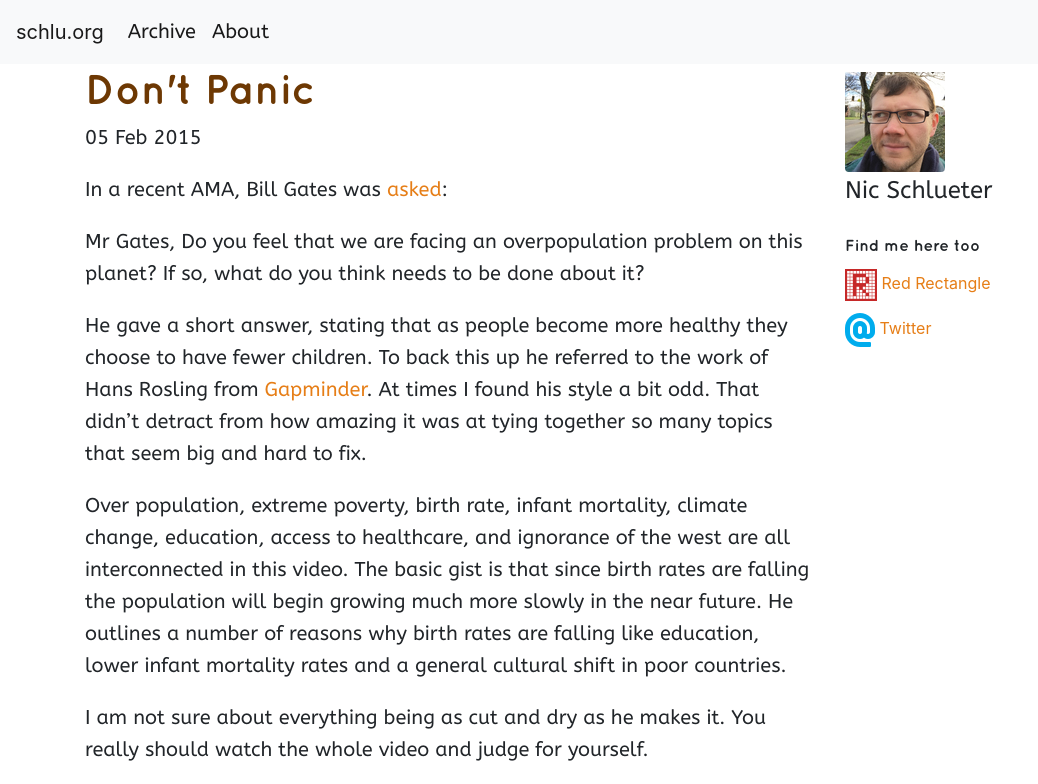
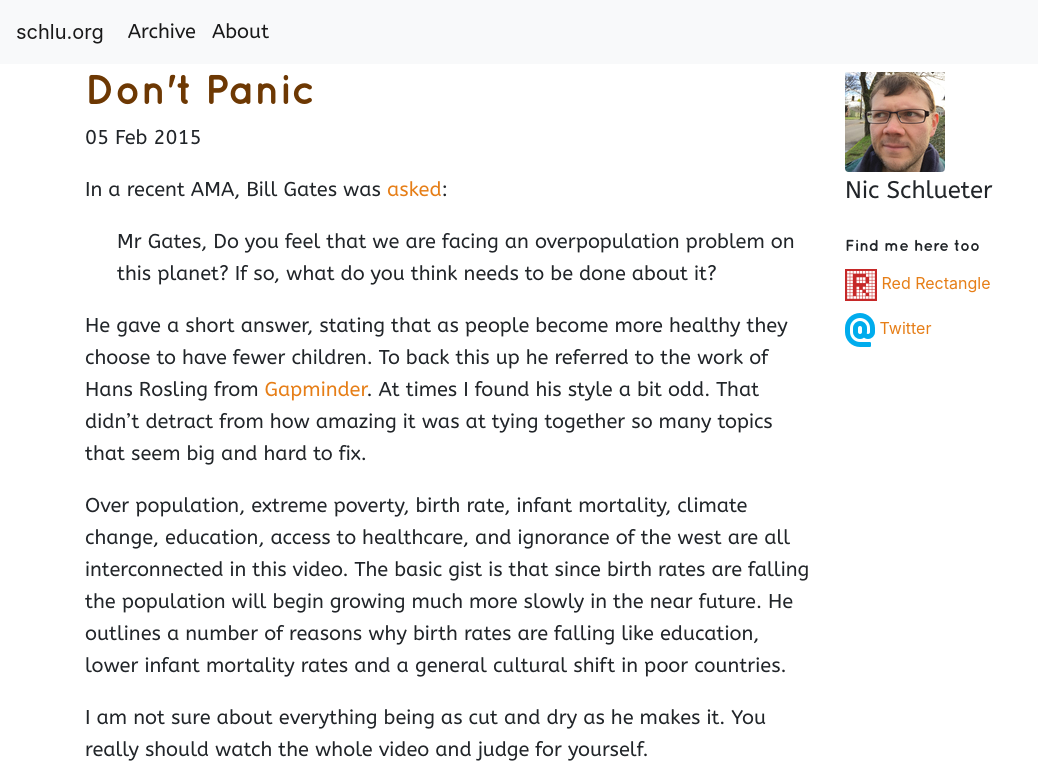
Before and after one commit to schlu/schlu.github.io, a Jekyll site: the page built from _posts/2015-02-05-Dont-Panic.markdown, in a window 1280 px wide. Shown: the top 784 px of the page, without its empty margins (0-1038 px from the left). Built offline with Jekyll 4.4.1, drawn with Linux system fonts in a browser that asks for light colours; grey boxes are pictures that could not be loaded.

Commit message:
adds styling for blockquotes

```diff
--- a/css/main.scss
+++ b/css/main.scss
@@ -36,6 +36,10 @@ body li {
   font-size: 20px;
   font-family:'ABeeZee', regular;
   line-height: 32px;
+}
+
+blockquote {
+  margin-left: 2rem
 }
 
 .navbar-expand-lg .container {
```
